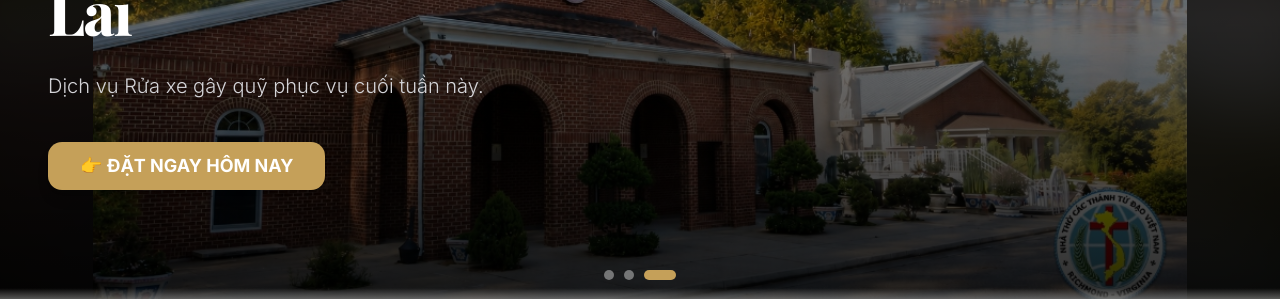
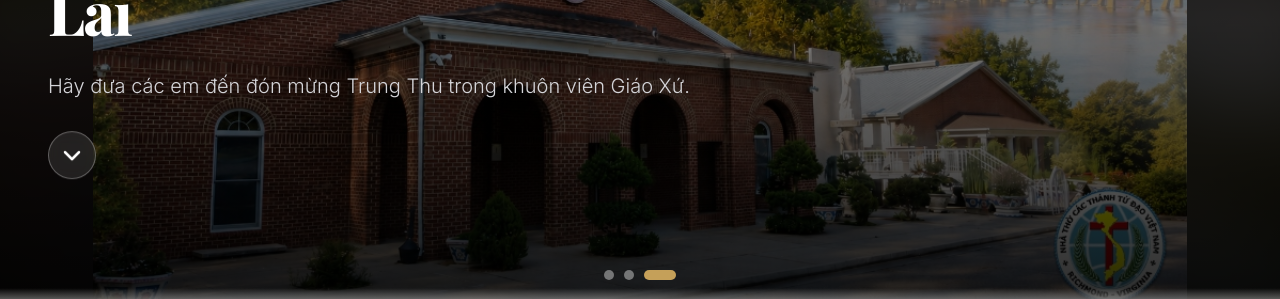
Before and after one commit to hieuliem/community-market, a Next.js app: page / in a window 1280 px wide. Both pictures are taken after a click on the button 671 px from the left and 555 px from the top of the page. Shown: the part 280-579 px from the top of the page. Built offline with nearby package versions, Linux system fonts and the light colour scheme; no server answers; a web font is replaced by a local one.

Commit message:
feat: update slide 3 subtitle and replace CTA with scroll-down arrow to TetTrungThu

```diff
--- a/src/components/sections/Hero.tsx
+++ b/src/components/sections/Hero.tsx
@@ -29,11 +29,11 @@ const SLIDES = [
   {
     image: "/images/slide3.jpg",
     title: "Chung Tay Xây Dựng Tương Lai",
-    subtitle: "Dịch vụ Rửa xe gây quỹ phục vụ cuối tuần này.",
+    subtitle: "Hãy đưa các em đến đón mừng Trung Thu trong khuôn viên Giáo Xứ.",
     badge: "Sự Kiện & Gây Quỹ",
     primaryAction: {
-      text: "👉 ĐẶT NGAY HÔM NAY",
-      href: "#order-form",
+      text: "scroll-down",
+      href: "#TetTrungThu",
     },
   },
 ];
@@ -138,6 +138,17 @@ export function Hero() {
 
                 {/* CTA Button */}
                 <div className="pt-2 sm:pt-4 flex flex-wrap gap-4 items-center">
+                  {slide.primaryAction.text === "scroll-down" ? (
+                    <a
+                      href={slide.primaryAction.href}
+                      aria-label="Xem thông tin Tết Trung Thu"
+                      className="flex items-center justify-center w-12 h-12 rounded-full bg-white/10 border border-white/30 backdrop-blur-sm hover:bg-white/20 transition-all animate-bounce"
+                    >
+                      <svg xmlns="http://www.w3.org/2000/svg" className="w-6 h-6 text-white" fill="none" viewBox="0 0 24 24" stroke="currentColor" strokeWidth={2.5}>
+                        <path strokeLinecap="round" strokeLinejoin="round" d="M19 9l-7 7-7-7" />
+                      </svg>
+                    </a>
+                  ) : (
                     <a
                       href={slide.primaryAction.href}
                       className={cn(
@@ -147,6 +158,7 @@ export function Hero() {
                     >
                       {slide.primaryAction.text}
                     </a>
+                  )}
                 </div>
               </div>
             );
--- a/src/components/sections/TetTrungThu.tsx
+++ b/src/components/sections/TetTrungThu.tsx
@@ -1,6 +1,6 @@
 export function TetTrungThu() {
   return (
-    <section className="flex justify-center items-center py-8 px-4 bg-[#0d1b4b]">
+    <section id="TetTrungThu" className="flex justify-center items-center py-8 px-4 bg-[#0d1b4b]">
       <img
         src="/tet-trung-thu-2026.png"
         alt="Tết Trung Thu 2026 – Miễn Phí Vào Cửa, 20 Tháng 9, 4PM–9PM tại Giáo Xứ Các Thánh Tử Đạo Việt Nam"
```
Lines whose indentation alone changed are shown as unchanged.
